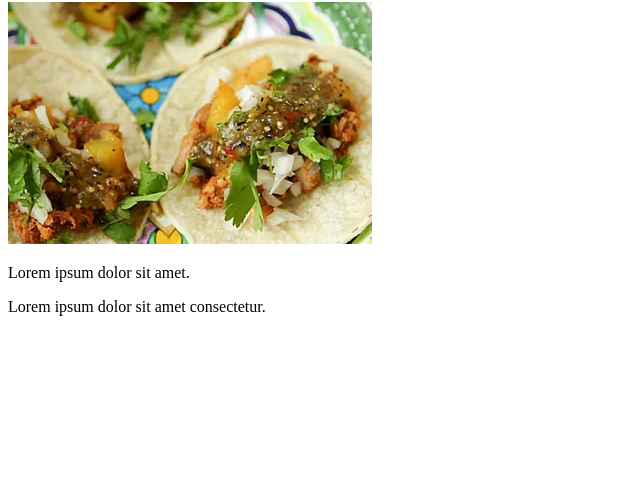
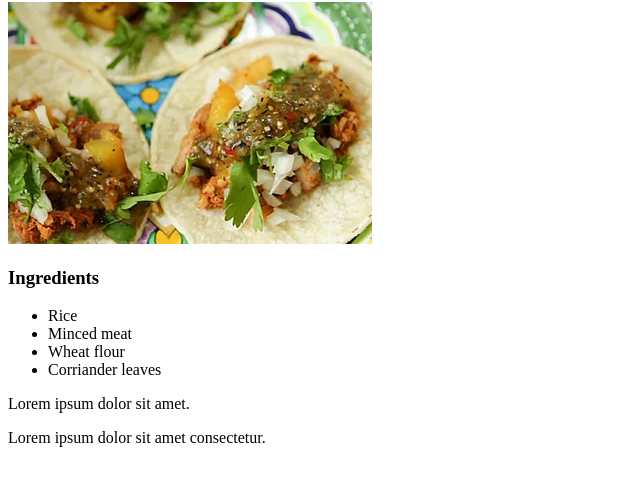
Before and after one commit to makoribosire254/odin-recipes, a plain HTML site: page recipes/lasagna.html in a window 1280 px wide. Shown: the part 78-564 px from the top of the page, without its empty margins (0-640 px from the left). Drawn offline with Linux system fonts and the light colour scheme.

Commit message:
modified lasagna.html

```diff
--- a/recipes/lasagna.html
+++ b/recipes/lasagna.html
@@ -9,6 +9,13 @@
 <body>
     <h1>Lasagna Recipe</h1>
     <img src="ty.webp" alt="dish1">
+    <h3>Ingredients</h3>
+    <ul>
+        <li>Rice</li>
+        <li>Minced meat</li>
+        <li>Wheat flour</li>
+        <li>Corriander leaves</li>
+    </ul>
     <p>Lorem ipsum dolor sit amet.</p>
     <p>Lorem ipsum dolor sit amet consectetur.</p>
 </body>
```
